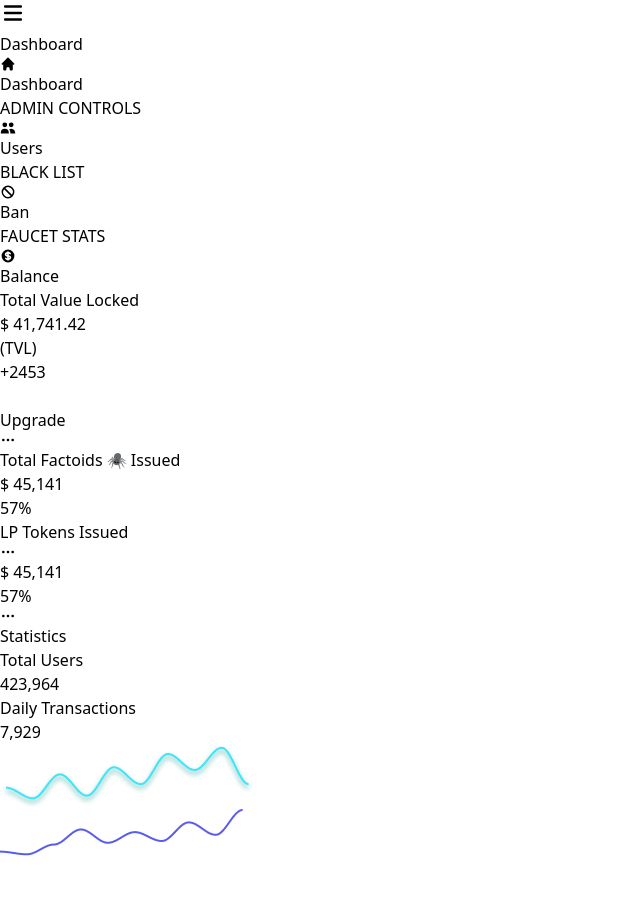
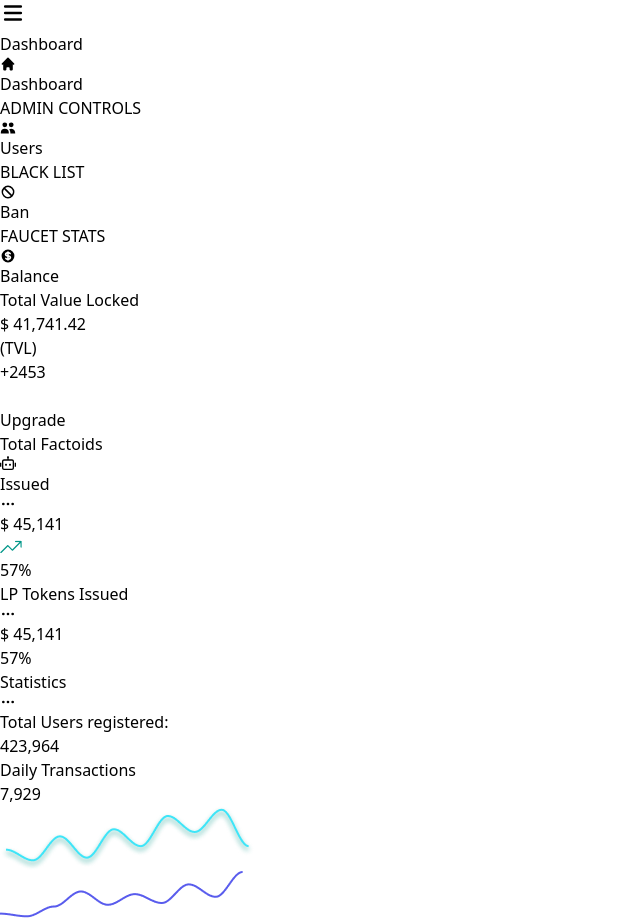
Before and after one commit to Hasnain-7860/web3-eth, a React (Vite) app: page / in a window 1280 px wide. Shown: the whole page, without its empty margins (0-640 px from the left). Before the commit the page ends 856 px from the top, so only its background shows below. Built offline with nearby package versions, Linux system fonts and the light colour scheme.

Commit message:
Update dashboard UI styles and add icon asset
Refined color schemes and gradients in Dashboard and Sidebar components for improved visual consistency. Enhanced DashboardCards with new layout, icons, and updated progress bars. Added a new Icon.png asset for use in the dashboard.

```diff
--- a/src/App.jsx
+++ b/src/App.jsx
@@ -4,7 +4,7 @@ import Sidebar from "./components/Sidebar";
 
 export default function App() {
   return (
-   <div className="min-h-screen bg-[#0f172a]">
+   <div className="min-h-screen bg-[#0f172]">
   <Sidebar />
   <main className="transition-all duration-300 lg:ml-64">
    <Dashboard/>
--- a/src/components/Dashboard.jsx
+++ b/src/components/Dashboard.jsx
@@ -2,7 +2,7 @@ import DashboardCards from "./DashboardCards";
 
 export default function Dashboard() {
   return (
-    <div className="min-h-screen bg-[#1b1fc9] relative overflow-hidden">
+    <div className="min-h-screen bg-[#1B149E] relative overflow-hidden">
       {/* <div className="absolute top-10 left-32 w-16 h-16 bg-white/10 rounded-md" />
       <div className="absolute top-40 right-40 w-20 h-20 bg-black/20 rounded-md" />
       <div className="absolute bottom-20 left-1/2 w-24 h-24 bg-black/30 rounded-md" /> */}
--- a/src/components/DashboardCards.jsx
+++ b/src/components/DashboardCards.jsx
@@ -1,12 +1,15 @@
 import { FiMoreHorizontal } from "react-icons/fi";
 import green from "../assets/GreenLine.png";
 import color from "../assets/Color.png";
+import icon from "../assets/Icon.png";
+import { RiRobot2Line } from "react-icons/ri";
+
 
 export default function DashboardCards() {
   return (
-    <div className="grid grid-cols-1 md:grid-cols-2 gap-6 mt-10 p-5">
+    <div className="grid grid-cols-1 md:grid-cols-2 gap-6 mt-10 p-5 xl:px-20">
 
-      <div className="rounded-xl p-6 pt-10 text-white bg-gradient-to-br from-blue-600 to-cyan-400 ">
+      <div className="rounded-xl p-5 pt-10 text-white bg-[linear-gradient(90deg,#2563eb_0%,#3b82f6_27%,#22d3ee_100%)] ">
         <div className="flex justify-between">
           <p className="text-sm md:text-lg xl:text-[22px] ">Total Value Locked</p>
           <h2 className="text-2xl font-semibold">$ 41,741.42</h2>
@@ -16,7 +19,7 @@ export default function DashboardCards() {
           <span className="text-xs bg-[#3948E3] px-3 py-1.5 rounded">+2453</span>
         </div>
 
-        <div className="flex justify-between items-center mt-16">
+        <div className="flex justify-between items-center mt-10 xl:mt-16">
           <div className="flex gap-2">
             <button className="w-7 h-7 rounded bg-white/20" />
             <button className="w-7 h-7 rounded bg-white/20" />
@@ -27,61 +30,66 @@ export default function DashboardCards() {
         </div>
       </div>
 
-        <div className="rounded-xl p-5 text-white bg-[#0b0f3a] relative ">
-          <FiMoreHorizontal className="absolute top-4 right-4 opacity-70" />
+        <div className="rounded-xl p-5 text-white bg-[#18127A] relative ">
 
-          <p className="text-sm md:text-lg xl:text-[22px]  mb-2">Total Factoids 🕷 Issued</p>
-          <h2 className="text-2xl font-semibold text-cyan-400">$ 45,141</h2>
+<div className="flex justify-between mb-2">
+          <p className="text-sm md:text-lg xl:text-[22px]  mb-2 flex items-center gap-3">Total Factoids <RiRobot2Line /> Issued</p>
+          <FiMoreHorizontal className=" opacity-70 text-[20px]" />
+          </div>
+          <h2 className="text-2xl font-semibold text-cyan-400 py-7 xl:text-[30px] flex items-center gap-3">$ 45,141
+          <span><img className="size-[30px]" src={icon} alt="" /></span></h2>
 
-          <div className="mt-4">
-            <div className="h-2 bg-white/10 rounded overflow-hidden">
+          <div className="mt-4 ">
+            <div className="h-3 bg-white/10 rounded-lg overflow-hidden">
               <div
                 className="h-full bg-gradient-to-r from-cyan-400 to-blue-500"
                 style={{ width: "57%" }}
               />
             </div>
-            <p className="text-right text-xs opacity-60 mt-1">57%</p>
+            <p className="text-right text-[14px] opacity-60 mt-1 ">57%</p>
           </div>
         </div>
 
-      <div className="rounded-xl p-5 text-white bg-gradient-to-br from-blue-600 to-cyan-400">
+      <div className="rounded-xl p-5 text-white bg-[linear-gradient(90deg,#2563eb_0%,#3b82f6_27%,#22d3ee_100%)]">
         <div className="flex justify-between mb-2">
           <p className="text-sm md:text-lg xl:text-[22px] ">LP Tokens Issued</p>
-          <FiMoreHorizontal />
+          <FiMoreHorizontal className=" opacity-70 text-[20px]" />
         </div>
 
-        <h2 className="text-2xl font-semibold">$ 45,141</h2>
+        <h2 className="text-2xl font-semibold xl:text-[30px] py-7 ">$ 45,141</h2>
 
         <div className="mt-4">
-          <div className="h-2 bg-white/10 rounded overflow-hidden">
+          <div className="h-3 bg-white/10 rounded-lg overflow-hidden">
             <div
               className="h-full bg-gradient-to-r from-cyan-400 to-blue-500"
               style={{ width: "57%" }}
             />
           </div>
-          <p className="text-right text-xs opacity-60 mt-1">57%</p>
+          <p className="text-right text-[14px] opacity-60 mt-1 text-[#18127A]">57%</p>
         </div>
       </div>
 
-      <div className="rounded-xl p-5 text-white bg-[#0b0f3a] relative">
-        <FiMoreHorizontal className="absolute top-4 right-4 opacity-70" />
+      <div className="rounded-xl p-5 text-white bg-[#18127A] relative">
 
+         <div className="flex justify-between mb-2">
         <p className="text-sm md:text-lg xl:text-[22px]  mb-4">Statistics</p>
+        <FiMoreHorizontal className=" opacity-70 text-[20px]" />
+        </div>
 
         <div className="grid grid-cols-2 gap-4 text-sm">
-          <div>
-            <p className="opacity-60">Total Users</p>
-            <p className="text-cyan-400 font-semibold">423,964</p>
+          <div >
+            <p className="font-semibold opacity-90 xl:text-[19px]">Total Users registered:</p>
+            <p className=" text-cyan-400 font-semibold pt-2 xl:text-[18px]">423,964</p>
           </div>
           <div>
-            <p className="opacity-60">Daily Transactions</p>
-            <p className="text-purple-400 font-semibold">7,929</p>
+            <p className="font-semibold opacity-90 xl:text-[19px]">Daily Transactions</p>
+            <p className="text-[18px] text-cyan-400 font-semibold pt-2">7,929</p>
           </div>
         </div>
 
         <div className="flex justify-between items-end mt-6">
-          <img src={green} alt="graph" className="h-10" />
-          <img src={color} alt="legend" className="h-6" />
+          <img src={green} alt="graph" className="h-9 xl:h-16 xl:w-80" />
+          <img src={color} alt="legend" className="h-8 xl:h-16" />
         </div>
       </div>
 
--- a/src/components/Sidebar.tsx
+++ b/src/components/Sidebar.tsx
@@ -29,7 +29,7 @@ export default function Sidebar() {
       <aside
         className={`
           fixed top-0 left-0 h-full w-64 z-50
-          bg-gradient-to-b from-[#1d1c6b] to-[#241fa3]
+          bg-gradient-to-b from-[#1d1c6b] to-[#18127A]
           text-white transition-transform duration-300
           ${open ? "translate-x-0" : "-translate-x-full"}
           lg:translate-x-0
```
Also changed, not shown: src/assets/Icon.png (added).
